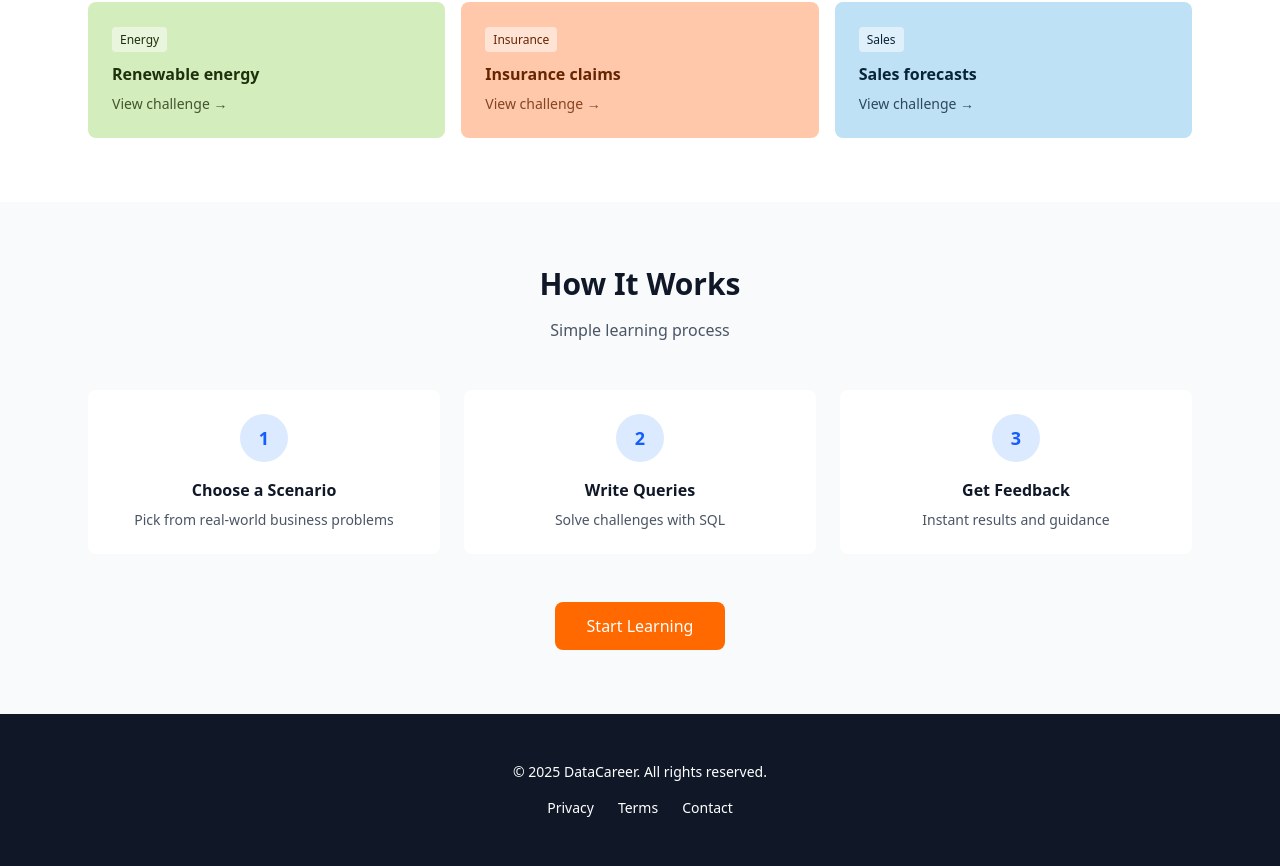
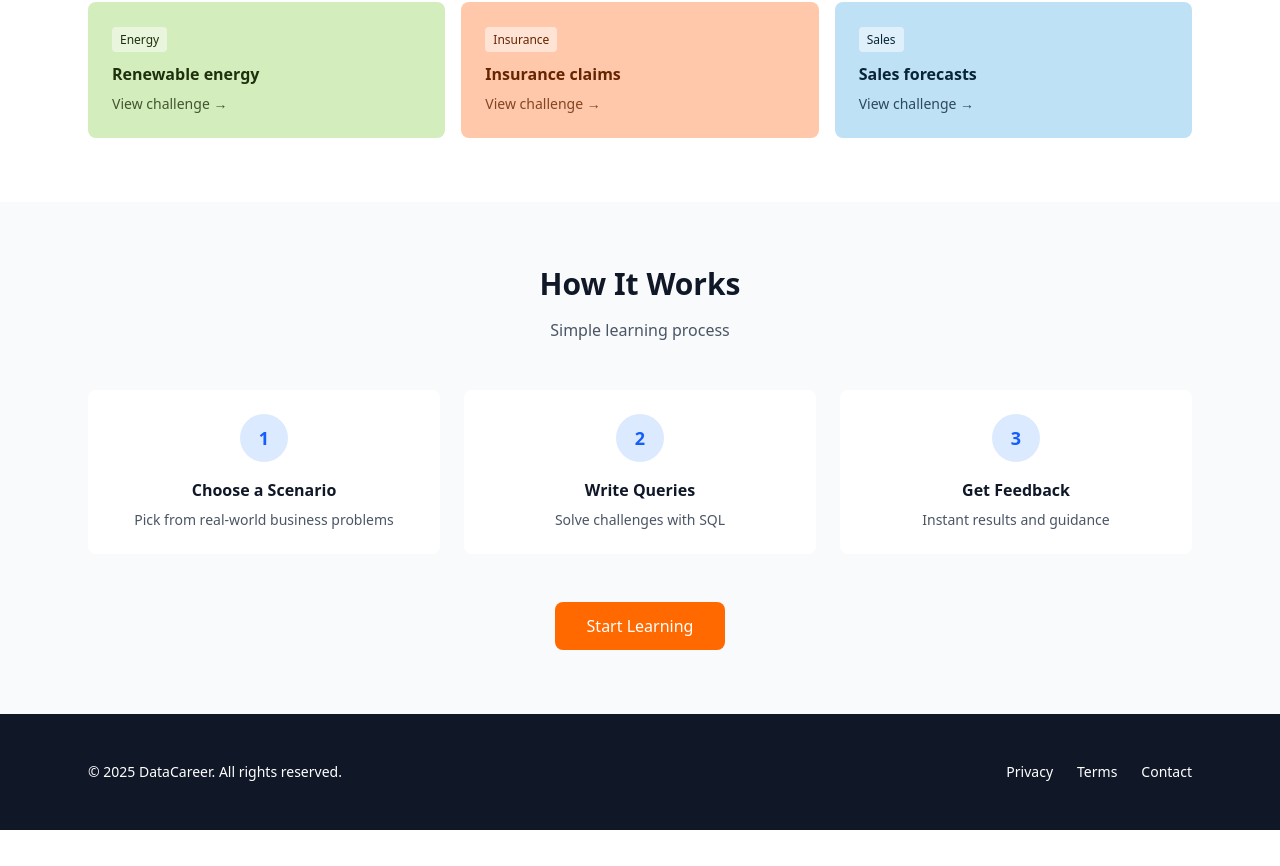
Before and after one commit to mnv28/datacareersql, a React (Vite) app: page / in a window 1280 px wide. Shown: the part 2233-3099 px from the top of the page. After the commit the page ends 3063 px from the top, so only its background shows below. Built offline with nearby package versions, Linux system fonts and the light colour scheme; no server answers.

Commit message:
Enhance Footer layout in SQLLandingPage for better responsiveness and alignment; adjust spacing for improved visual consistency.

```diff
--- a/src/components/SQLLandingPage.jsx
+++ b/src/components/SQLLandingPage.jsx
@@ -340,10 +340,10 @@ function HowItWorks() {
 
 function Footer() {
   return (
-    <footer className="bg-gray-900 text-white py-12">
-      <div className="max-w-6xl mx-auto px-4 sm:px-6 text-center">
+    <footer className="bg-gray-900 text-white py-12 ">
+      <div className="max-w-6xl mx-auto px-4 sm:px-6 text-center flex flex-col justify-between items-center sm:flex-row">
         <p className="text-sm">© {new Date().getFullYear()} DataCareer. All rights reserved.</p>
-        <div className="flex justify-center space-x-6 mt-4 text-sm">
+        <div className="flex justify-center space-x-6 text-sm mt-4 sm:mt-0">
           <a href="#" className="hover:text-blue-300">Privacy</a>
           <a href="#" className="hover:text-blue-300">Terms</a>
           <a href="#" className="hover:text-blue-300">Contact</a>
```
